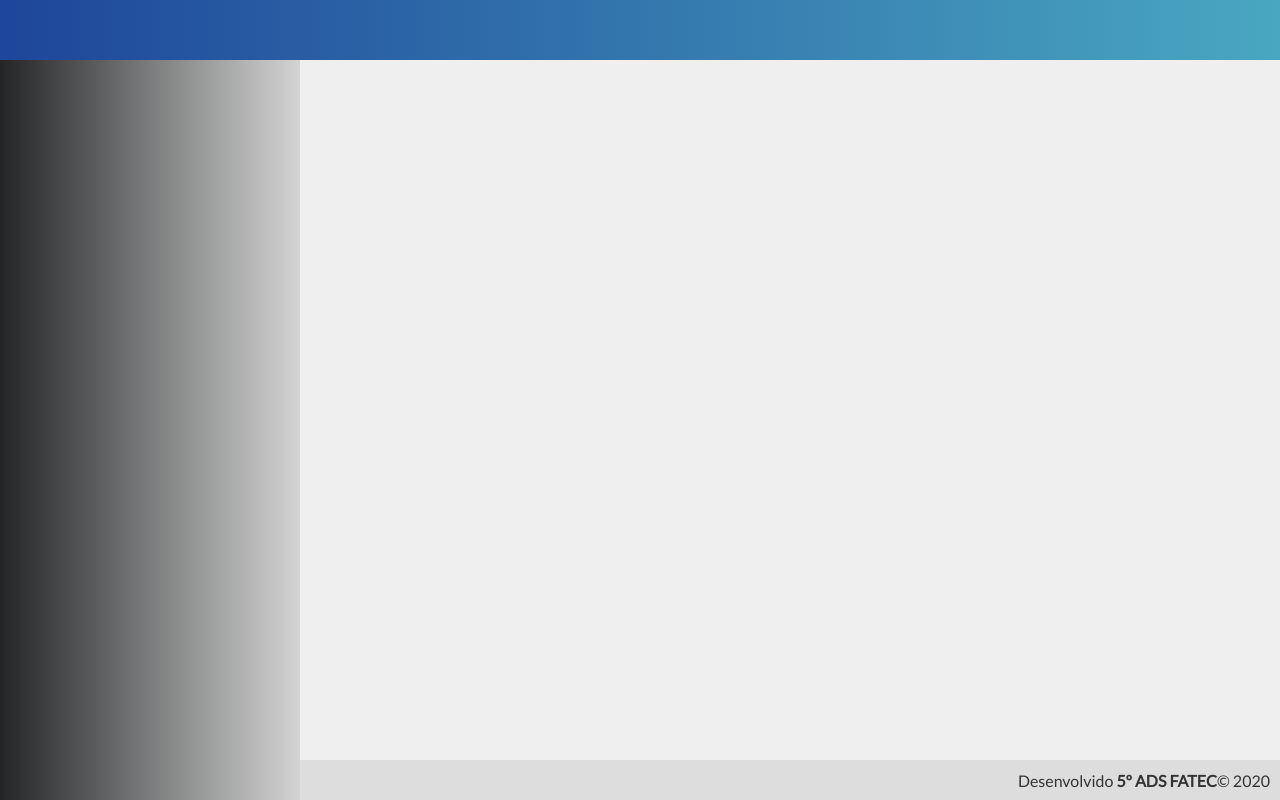
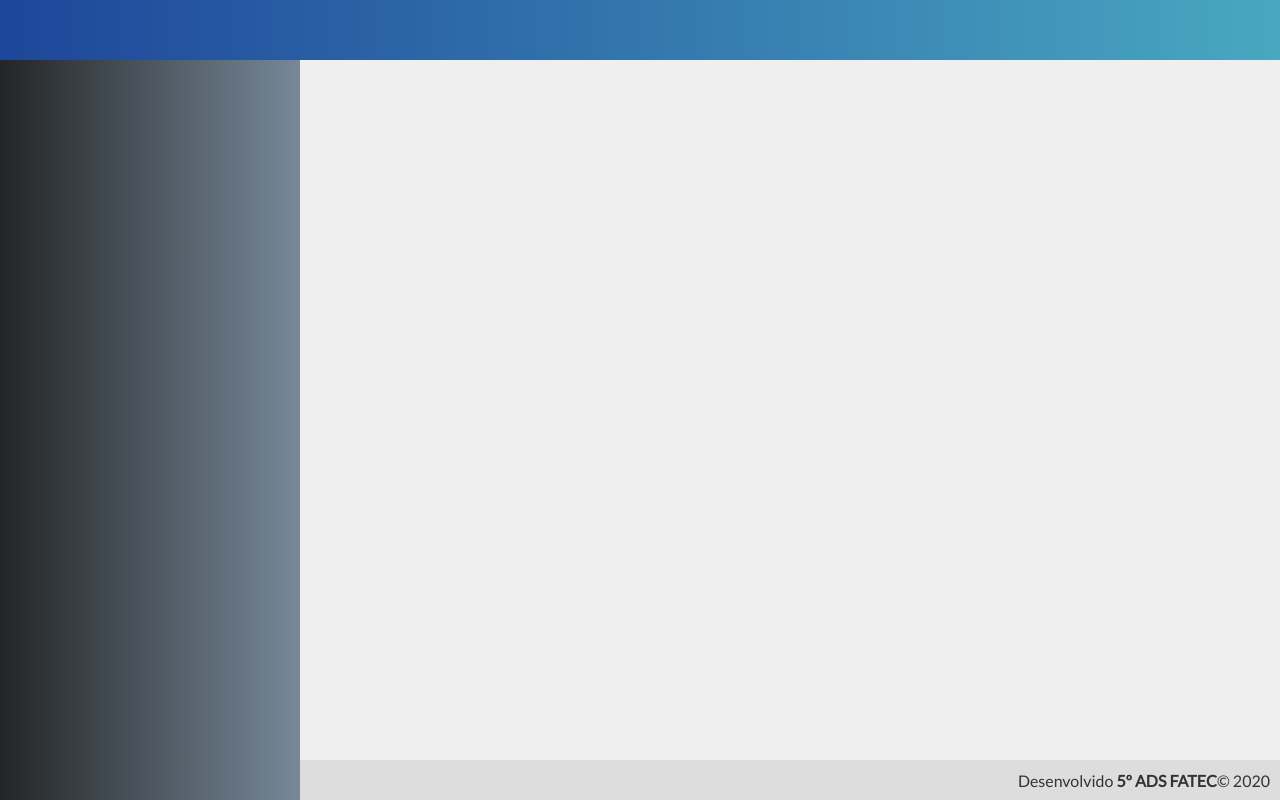
Before and after one commit to XandyGomes/conhecimento_manha, a Vue app in the folder frontend/: page / in a window 1280 px wide. Built offline with nearby package versions, Linux system fonts and the light colour scheme.

Commit message:
21.10.2020

```diff
--- a/frontend/src/components/template/Menu.vue
+++ b/frontend/src/components/template/Menu.vue
@@ -11,7 +11,7 @@ export default {
 <style>
     .menu {
         grid-area: menu;
-        background: linear-gradient(to right, #232526, #d3d3d3);
+        background: linear-gradient(to right, #232526, #778899);
         display: flex;
         flex-direction: column;
         flex-wrap: wrap;
```
